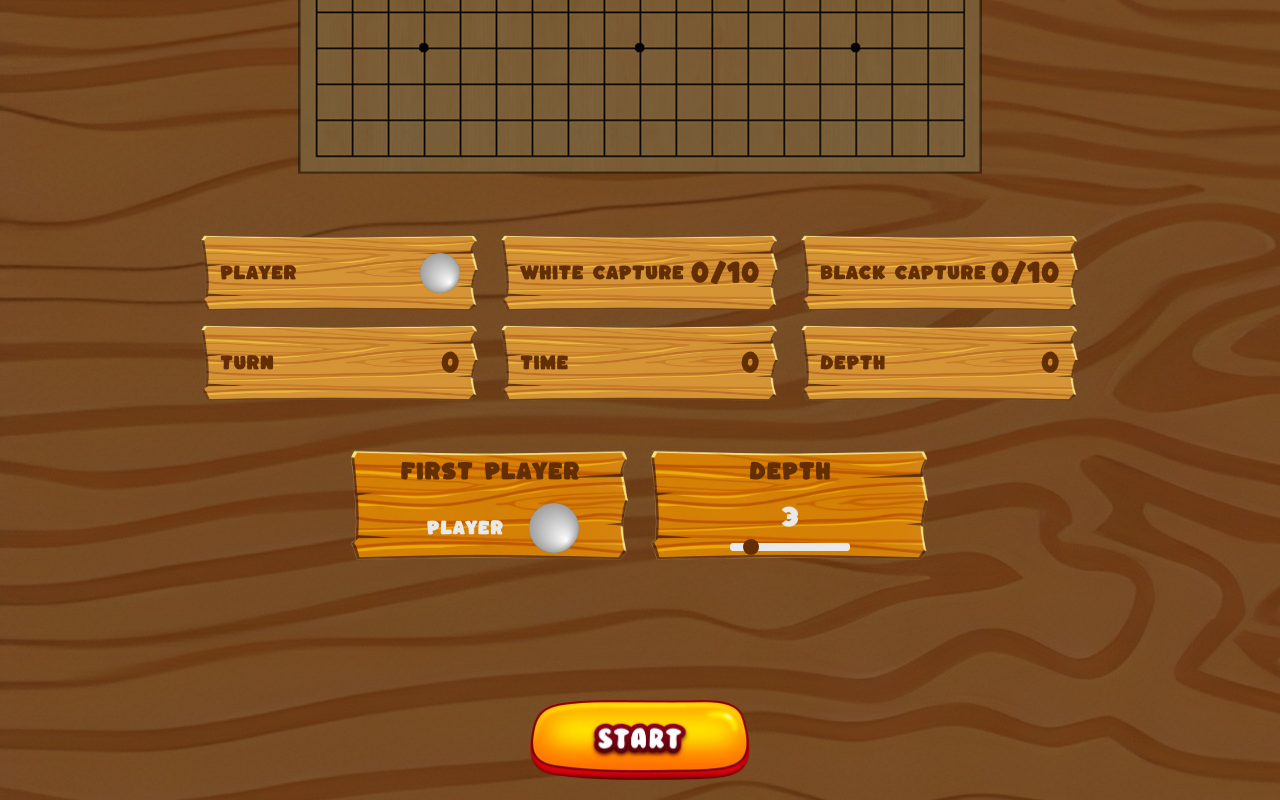
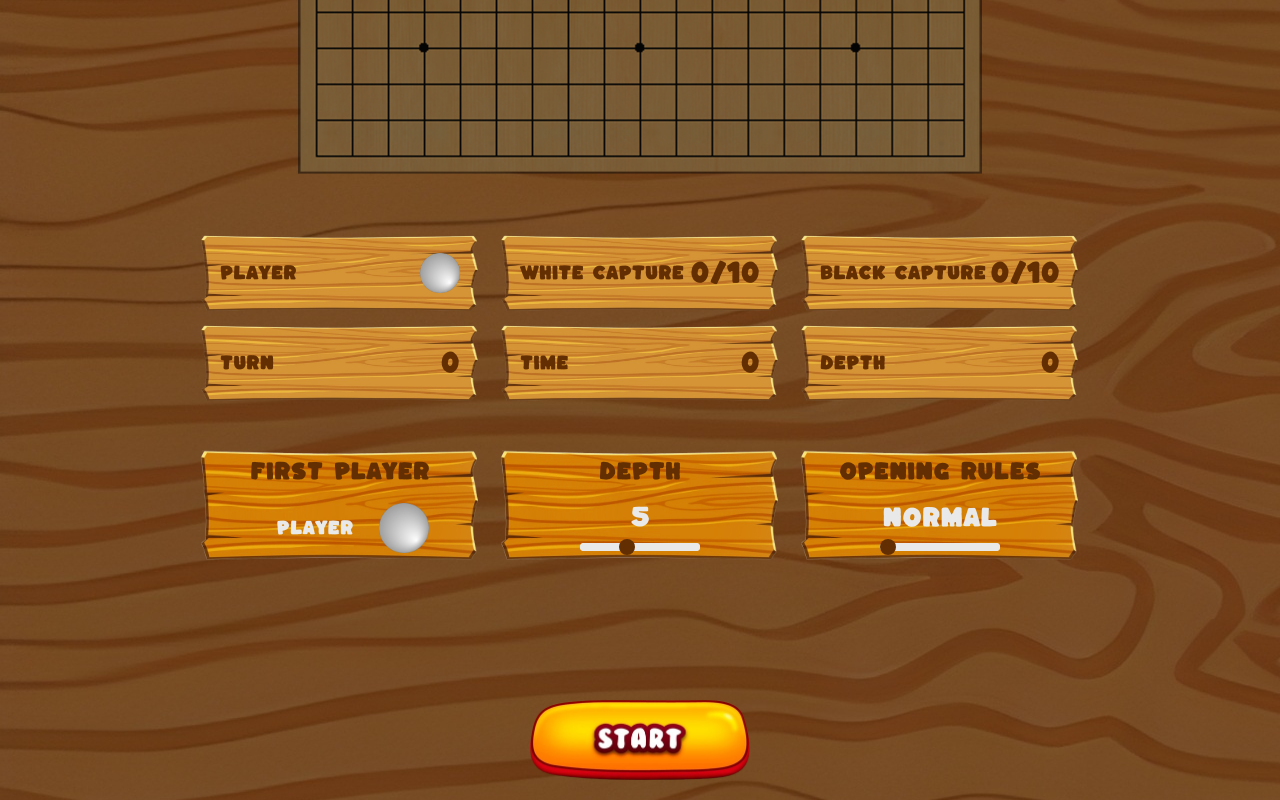
Before and after one commit to Seriots/Gomoku, a React (Create React App) app in the folder front/: page /GameIA in a window 1280 px wide. Shown: the part 500-1300 px from the top of the page. Built offline with nearby package versions, Linux system fonts and the light colour scheme.

Commit message:
ui opening rules

```diff
--- /dev/null
+++ b/front/src/Game/Components/OpeningRulesProp.tsx
@@ -0,0 +1,34 @@
+import { useEffect, useState } from 'react';
+import './ParamsBar.css';
+
+import Slider from './Slider';
+
+interface OpeningRulesPropProps {
+    openingRule: string,
+    setOpeningRule: React.Dispatch<React.SetStateAction<string>>,
+    gameRunning: boolean,
+}
+
+const OpeningRulesProp : React.FC<OpeningRulesPropProps> = ({
+    openingRule,
+    setOpeningRule,
+    gameRunning,
+}) => {
+    const [ruleNumber, setRuleNumber] = useState(0);
+    const openingRulesList = ['normal', 'swap', 'swap2', 'pro', 'longpro'];
+
+    useEffect(() => {
+        setOpeningRule(openingRulesList[ruleNumber]);
+    }, [ruleNumber]);
+
+    return (
+      <div className='info-prop-slider'>
+        <p >{openingRule}</p>
+        {!gameRunning &&
+          <Slider setter={setRuleNumber} initial={ruleNumber} min={0} max={openingRulesList.length - 1}/>
+        }
+      </div>
+    );
+}
+
+export default OpeningRulesProp;
--- a/front/src/Game/Components/Slider.tsx
+++ b/front/src/Game/Components/Slider.tsx
@@ -1,13 +1,13 @@
 import './Slider.css';
 
-interface InfoPropProps {
+interface SliderProps {
     setter: React.Dispatch<React.SetStateAction<number>>,
     initial: number,
     min: number,
     max: number,
 }
 
-const InfoProp : React.FC<InfoPropProps> = ({
+const Slider : React.FC<SliderProps> = ({
     setter,
     initial,
     min,
@@ -20,4 +20,4 @@ const InfoProp : React.FC<InfoPropProps> = ({
     );
 }
 
-export default InfoProp;
+export default Slider;
--- a/front/src/Game/GameIA.tsx
+++ b/front/src/Game/GameIA.tsx
@@ -7,6 +7,7 @@ import './GameStyle.css';
 import StartButton from './Components/StartButton';
 import FirstPlayerProp from './Components/FirstPlayerProp';
 import DepthProp from './Components/DepthProp';
+import OpeningRulesProp from './Components/OpeningRulesProp';
 
 export interface GameInfoInterface {
     currentPlayer: string,
@@ -40,7 +41,8 @@ function GameIA() {
     const [winner, setWinner] = useState('');
     const [gameInfo, setGameInfo] = useState(GameInWhite);
     const [firstPlayer, setFirstPlayer] = useState('white');
-    const [depth, setDepth] = useState(3);
+    const [depth, setDepth] = useState(5);
+    const [openingRule, setOpeningRule] = useState('normal');
     const firstPlayerRef = useRef(firstPlayer);
 
     useEffect(() => {
@@ -53,9 +55,10 @@ function GameIA() {
 
     return (
         <div className='gameIA-master'>
-            <ParamsBar labels={['First Player', 'Depth']}>
+            <ParamsBar labels={['First Player', 'Depth', "Opening Rules"]}>
                 <FirstPlayerProp firstPlayer={firstPlayer} setFirstPlayer={setFirstPlayer} gameRunning={gameRunning} />
                 <DepthProp depth={depth} setDepth={setDepth} gameRunning={gameRunning} />
+                <OpeningRulesProp openingRule={openingRule} setOpeningRule={setOpeningRule} gameRunning={gameRunning} />
             </ParamsBar>
             <InfoBar gameInfo={gameInfo} />
             <Board IAMode={true} gameRunning={gameRunning} setGameRunning={setGameRunning} setWinner={setWinner} gameInfo={gameInfo} setGameInfo={setGameInfo} firstPlayer={firstPlayerRef} depth={depth}/>
--- a/front/src/Game/GamePlayer.tsx
+++ b/front/src/Game/GamePlayer.tsx
@@ -8,6 +8,7 @@ import { GameInfoInterface } from "./GameIA";
 import ActivateHintProp from "./Components/ActivateHintProp";
 import './GameStyle.css';
 import DepthProp from "./Components/DepthProp";
+import OpeningRulesProp from "./Components/OpeningRulesProp";
 
 const GameIn: GameInfoInterface = {
     currentPlayer: 'white',
@@ -25,6 +26,7 @@ function GameIA() {
     const [activateHintP1, setActivateHintP1] = useState(false);
     const [activateHintP2, setActivateHintP2] = useState(false);
     const [depth, setDepth] = useState(5);
+    const [openingRule, setOpeningRule] = useState('normal');
     const firstPlayerRef = useRef('white');
 
     useEffect(() => {
@@ -36,10 +38,11 @@ function GameIA() {
 
     return (
         <div className='gameIA-master'>
-            <ParamsBar labels={['Hint Player 1', 'Hint Player 2', 'Depth']}>
+            <ParamsBar labels={['Hint Player 1', 'Hint Player 2', 'Depth', "Opening Rules"]}>
                 <ActivateHintProp activateHint={activateHintP1} setActivateHint={setActivateHintP1} gameRunning={gameRunning} id='1' />
                 <ActivateHintProp activateHint={activateHintP2} setActivateHint={setActivateHintP2} gameRunning={gameRunning} id='2' />
                 <DepthProp depth={depth} setDepth={setDepth} gameRunning={gameRunning} />
+                <OpeningRulesProp openingRule={openingRule} setOpeningRule={setOpeningRule} gameRunning={gameRunning} />
             </ParamsBar>
             <InfoBar gameInfo={gameInfo} />
             <Board IAMode={false} gameRunning={gameRunning} setGameRunning={setGameRunning} setWinner={setWinner} gameInfo={gameInfo} setGameInfo={setGameInfo} firstPlayer={firstPlayerRef} activateHintP1={activateHintP1} activateHintP2={activateHintP2} depth={depth}/>
```
